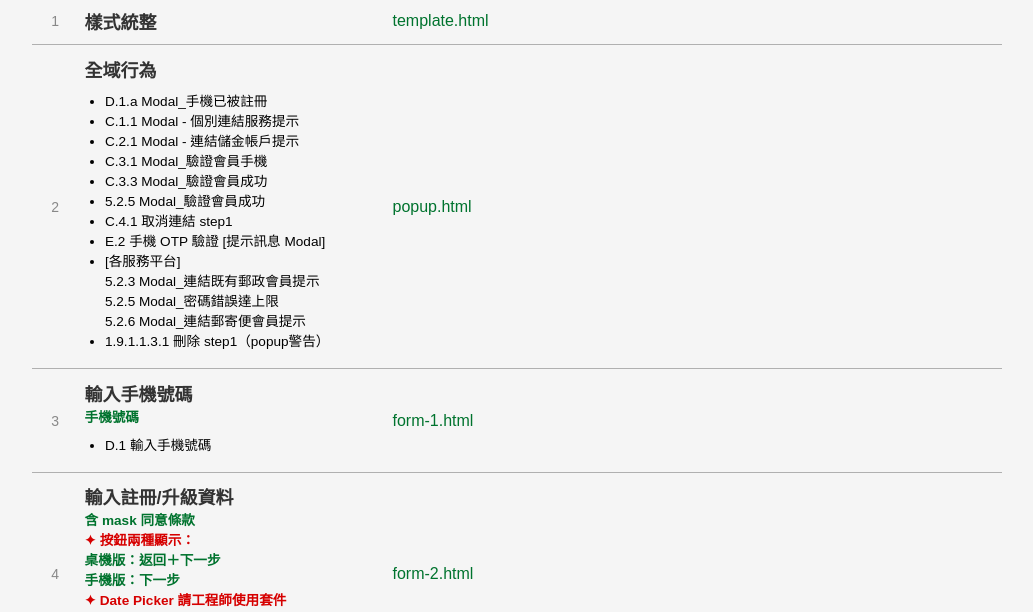
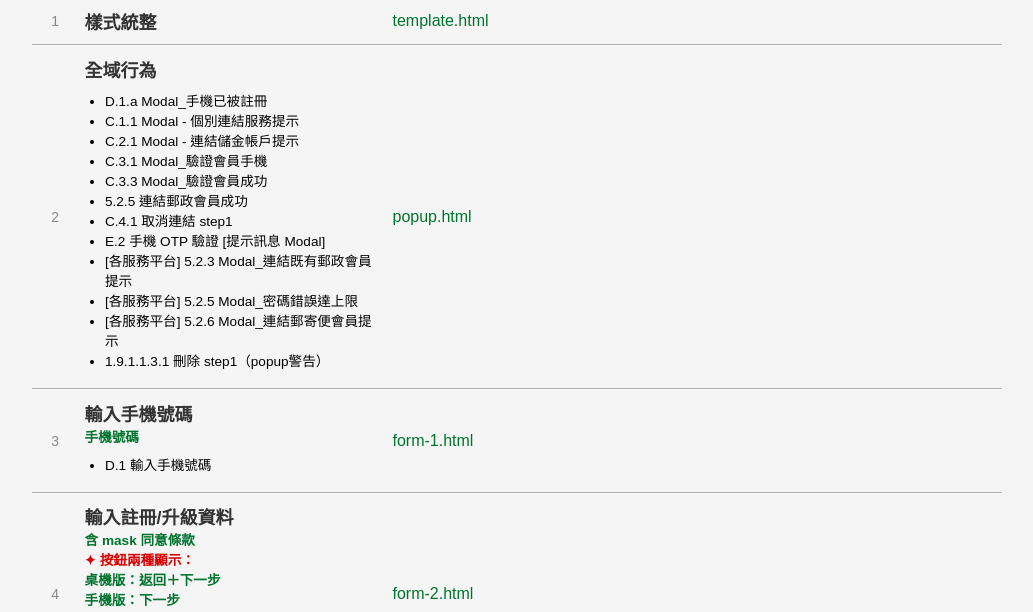
Before and after one commit to HywebU00/2024_postal, a plain HTML site: page index.html in a window 1280 px wide. Shown: the part 140-752 px from the top of the page, without its empty margins (123-1156 px from the left). Drawn offline with Linux system fonts and the light colour scheme.

Commit message:
調整index 5.2 的備註內容

```diff
--- a/css/style.css
+++ b/css/style.css
@@ -333,7 +333,7 @@
   .btn {
     color: #fff;
     background: #999;
-    padding: 12px 32px;
+    padding: 16px 32px;
     border: none;
     border-radius: 6px;
     transition: 0.3s;
--- a/index.html
+++ b/index.html
@@ -211,10 +211,12 @@
                   <li>C.2.1 Modal - 連結儲金帳戶提示</li>
                   <li>C.3.1 Modal_驗證會員手機</li>
                   <li>C.3.3 Modal_驗證會員成功</li>
-                  <li>5.2.5 Modal_驗證會員成功</li>
+                  <li>5.2.5 連結郵政會員成功</li>
                   <li>C.4.1 取消連結 step1</li>
                   <li>E.2 手機 OTP 驗證 [提示訊息 Modal]</li>
-                  <li>[各服務平台]<br>5.2.3 Modal_連結既有郵政會員提示<br>5.2.5 Modal_密碼錯誤達上限<br>5.2.6 Modal_連結郵寄便會員提示</li>
+                  <li>[各服務平台] 5.2.3 Modal_連結既有郵政會員提示</li>
+                  <li>[各服務平台] 5.2.5 Modal_密碼錯誤達上限</li>
+                  <li>[各服務平台] 5.2.6 Modal_連結郵寄便會員提示</li>
                   <li>1.9.1.1.3.1 刪除 step1（popup警告）</li>
                 </ul>
               </td>
```
